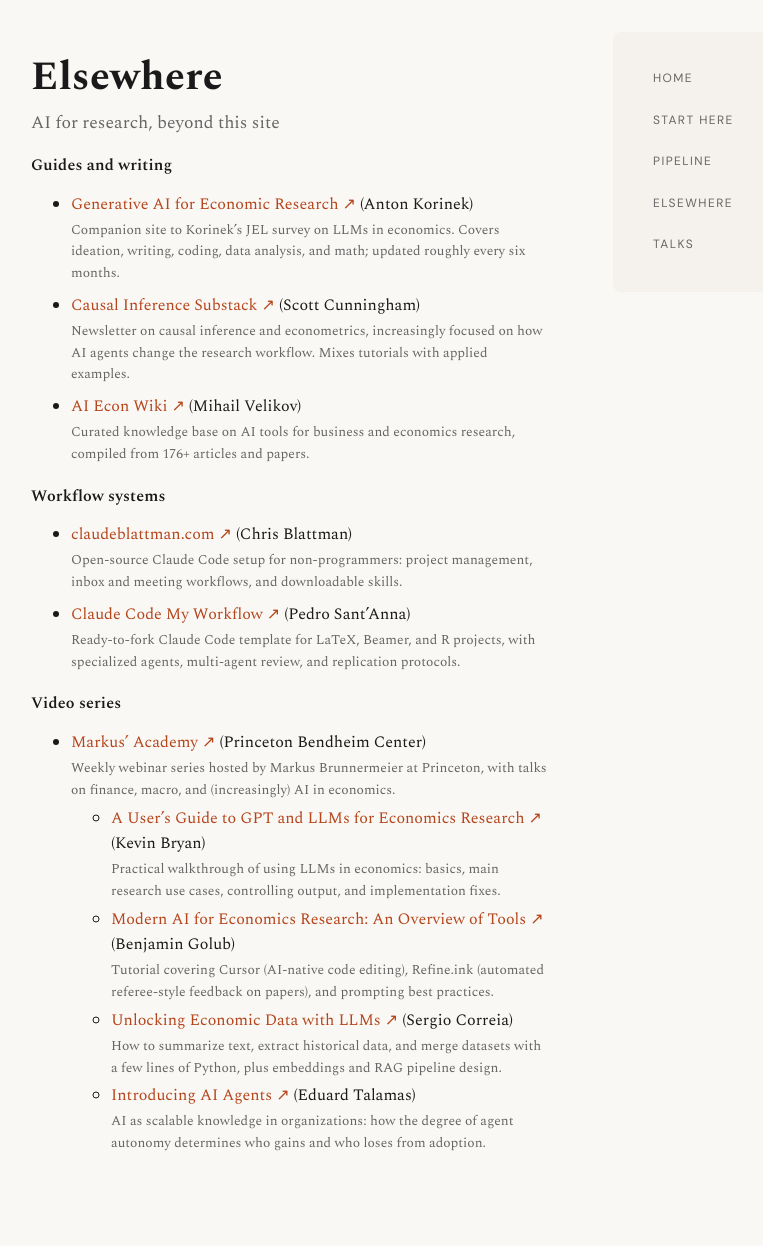
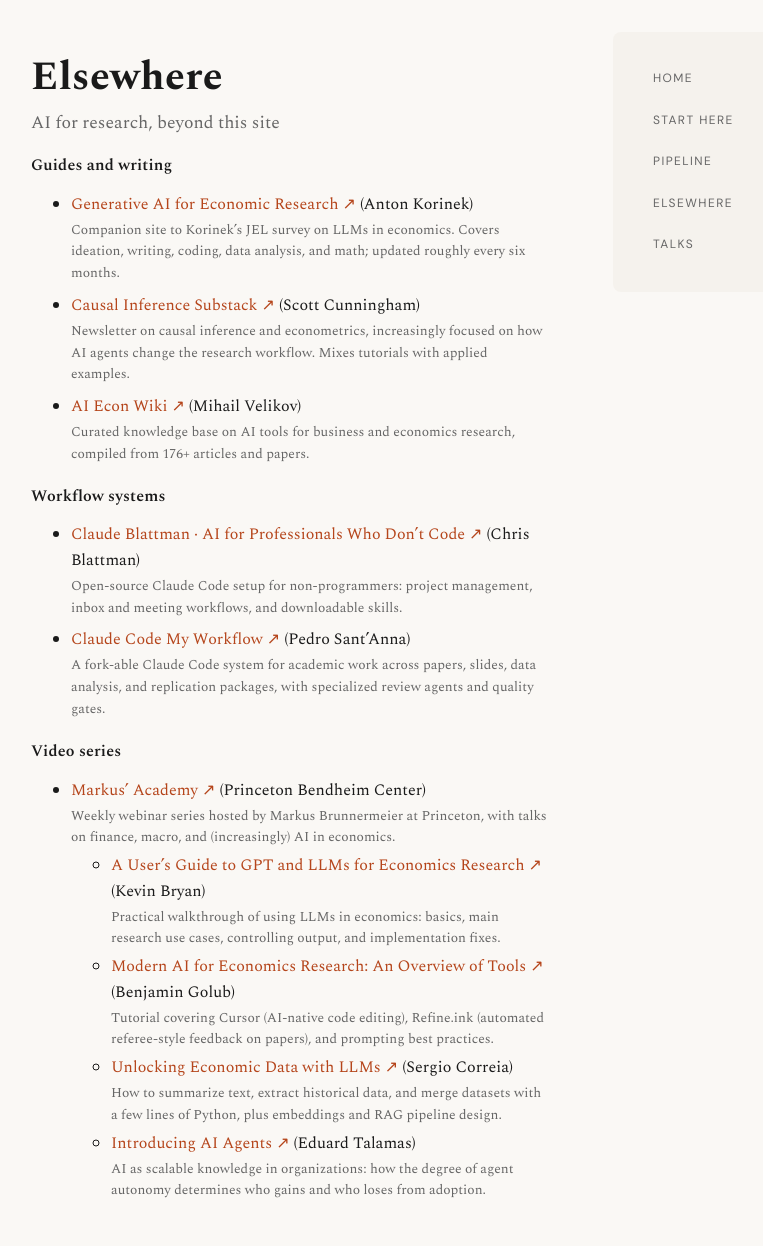
Before and after one commit to matteonorm/ai-for-empirical-research, a Jekyll site: the page built from elsewhere.md, in a window 1280 px wide. Shown: the whole page, without its empty margins (193-956 px from the left). Built offline with Jekyll 4.4.1, drawn with Linux system fonts in a browser that asks for light colours; before the commit the page ends 1199 px from its top, so only the background shows below that.

Commit message:
Elsewhere: update Sant'Anna URL/description and Blattman title
Co-Authored-By: Claude Opus 4.6 <noreply@anthropic.com>
Claude-Session: https://claude.ai/code/session_01HepUNFt6qv4acSiSSC5XLj

```diff
--- a/_data/elsewhere.yml
+++ b/_data/elsewhere.yml
@@ -20,14 +20,14 @@ guides:
 workflows:
   label: "Workflow systems"
   items:
-    - title: "claudeblattman.com"
+    - title: "Claude Blattman · AI for Professionals Who Don’t Code"
       url: "https://claudeblattman.com"
       author: "Chris Blattman"
       description: "Open-source Claude Code setup for non-programmers: project management, inbox and meeting workflows, and downloadable skills."
     - title: "Claude Code My Workflow"
-      url: "https://github.com/pedrohcgs/claude-code-my-workflow"
+      url: "https://psantanna.com/claude-code-my-workflow/"
       author: "Pedro Sant’Anna"
-      description: "Ready-to-fork Claude Code template for LaTeX, Beamer, and R projects, with specialized agents, multi-agent review, and replication protocols."
+      description: "A fork-able Claude Code system for academic work across papers, slides, data analysis, and replication packages, with specialized review agents and quality gates."
 
 video:
   label: "Video series"
```
Also changed, not shown: changelog.md.
